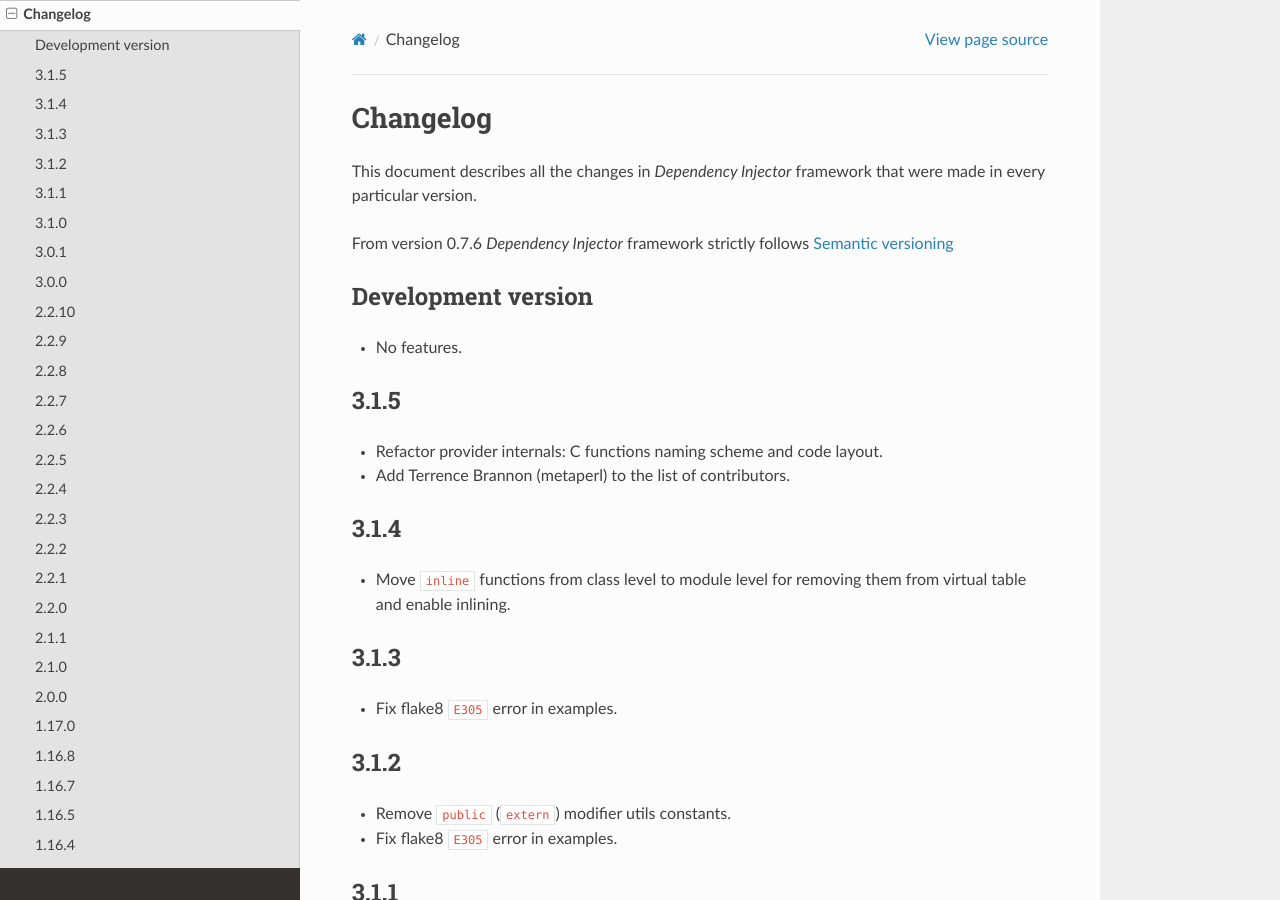
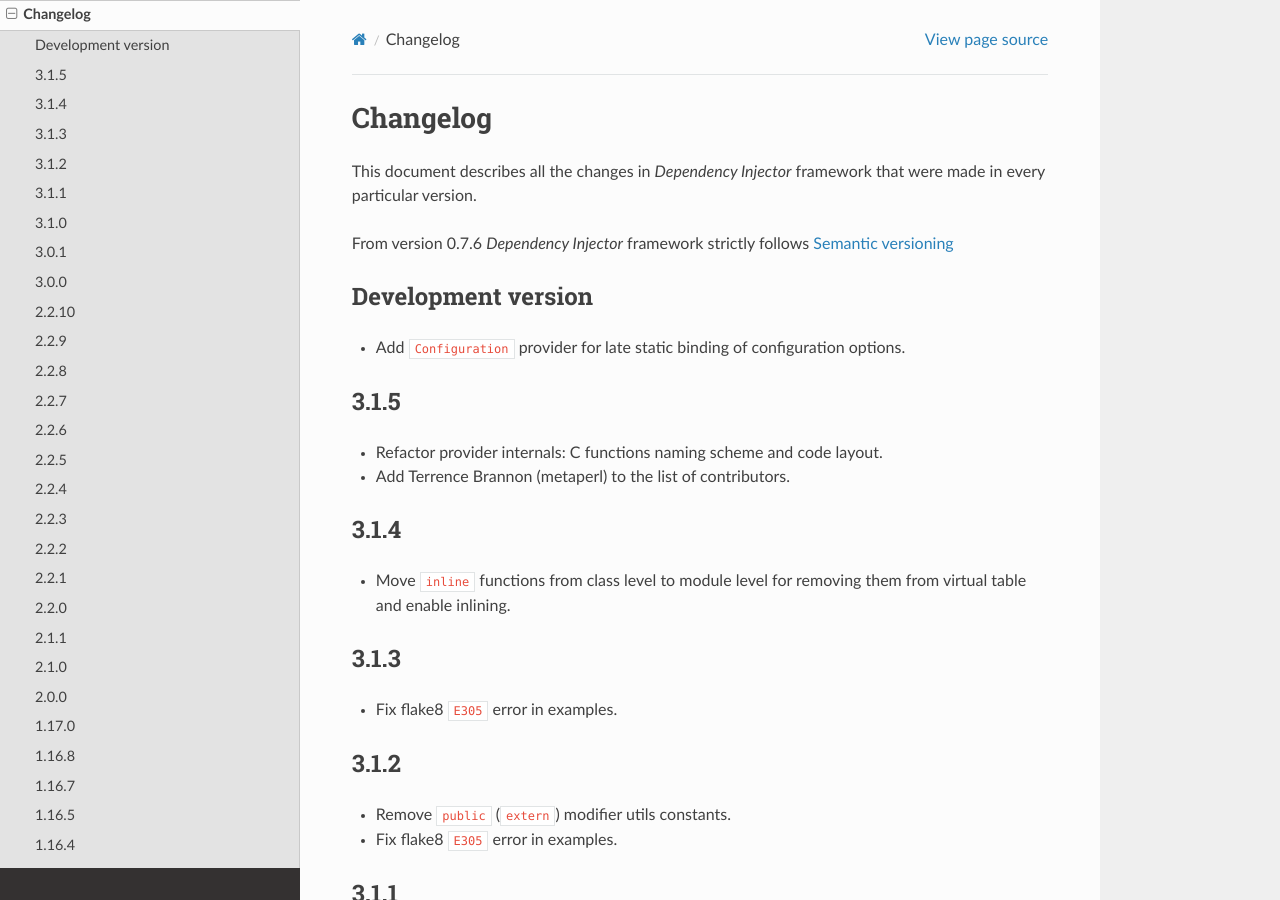
Before and after one commit to ets-labs/python-dependency-injector, a Sphinx documentation site: the page built from docs/main/changelog.rst, in a window 1280 px wide and 900 px high. Built offline with Sphinx 7.4.7 and the Read the Docs theme 2.0.0, drawn with Linux system fonts in a browser that asks for light colours.

Commit message:
Update changelog

```diff
--- a/docs/main/changelog.rst
+++ b/docs/main/changelog.rst
@@ -9,7 +9,9 @@ follows `Semantic versioning`_
 
 Development version
 -------------------
-- No features.
+.. - No features.
+- Add ``Configuration`` provider for late static binding of configuration
+  options.
 
 3.1.5
 -----
```
